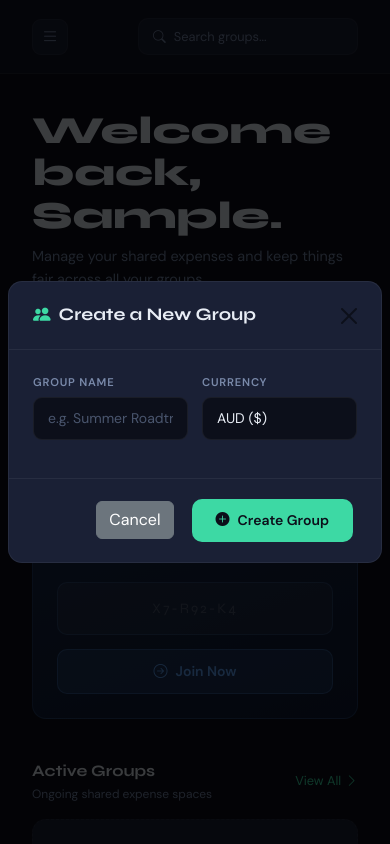
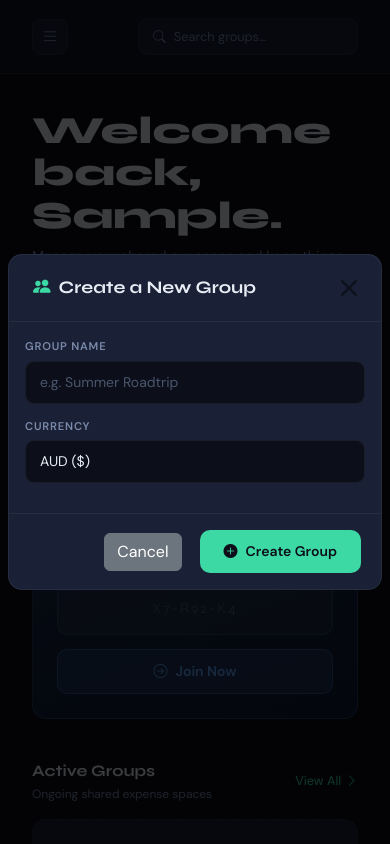
Before and after one commit to YashwardhanLaharia/CITS-3403-Project, a Flask app: page / in a window 390 px wide, after a click on "New Group". Run offline with Flask 3, Linux system fonts and the light colour scheme; the visitor is signed in with stand-in values (Sample User, id 1).

Commit message:
feat(ui): make modals responsive and full width on mobile

```diff
--- a/static/styles.css
+++ b/static/styles.css
@@ -1693,4 +1693,25 @@
     min-width: 0;
     width: 100%;
   }
+
+  /* Modals — full width with small margins on mobile */
+  .modal-dialog {
+    margin: 0.5rem;
+    max-width: calc(100% - 1rem);
+  }
+
+  /* Modals — reduce padding inside modal body on mobile */
+  .modal-content .modal-body {
+    padding: 1rem !important;
+  }
+
+  /* Modals — stack two column form rows on mobile */
+  .form-row-2 {
+    grid-template-columns: 1fr;
+  }
+
+  /* Modals — reduce modal footer padding on mobile */
+  .modal-content .modal-footer {
+    padding: 0.75rem 1rem;
+  }
 }
```
